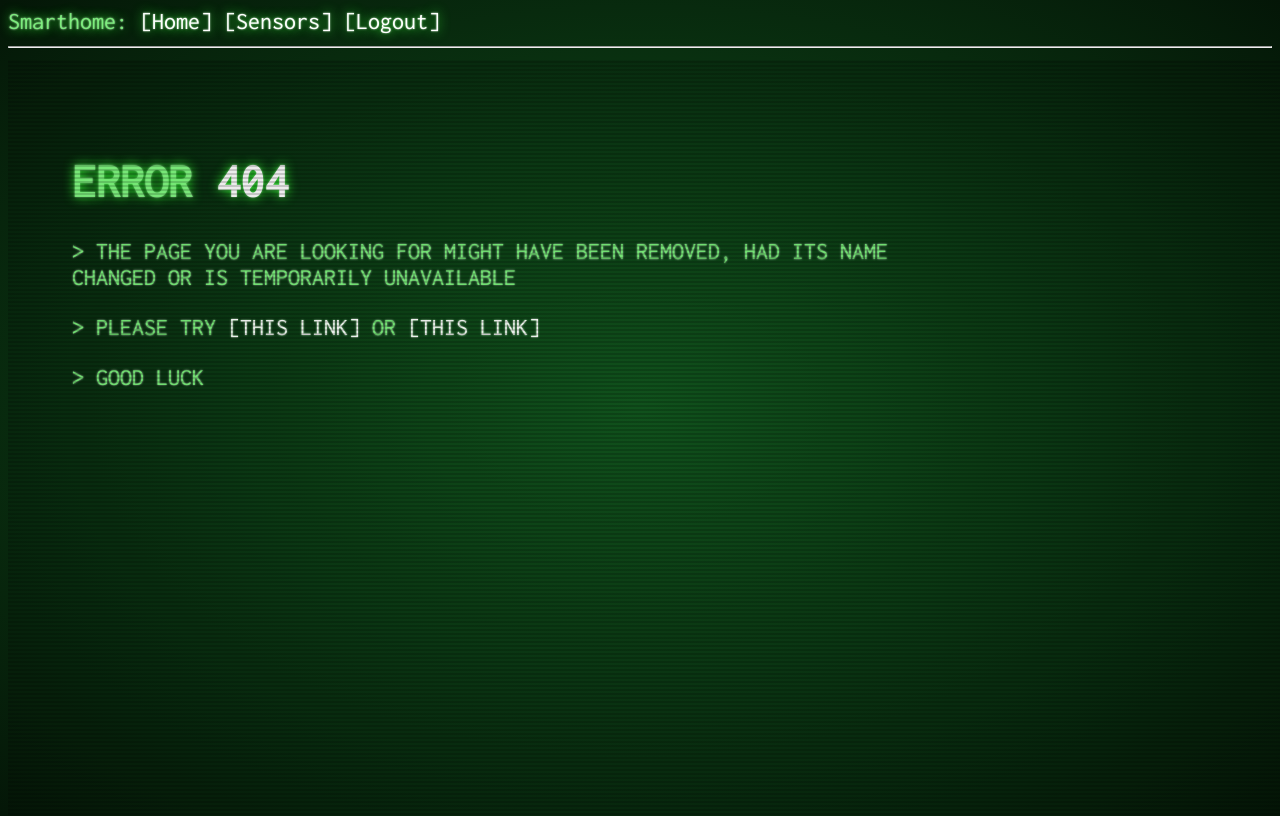
After one commit to zenogears/smarthome, a Flask app: template app/templates/404.html in a window 1280 px wide. The commit adds this page. Run offline with Flask 2, Linux system fonts and the light colour scheme; the template is opened without the code that fills it, so the values that code supplies are empty; the visitor is signed in with stand-in values (Sample User, id 1); parts of the project's set-up code (start-up, migrations or seed data) failed here and were passed over.

Commit message:
testing new css

```diff
--- /dev/null
+++ b/app/static/css/mystatic.css
@@ -0,0 +1,111 @@
+@import 'https://fonts.googleapis.com/css?family=Inconsolata';
+
+html {
+  min-height: 100%;
+}
+
+body {
+  box-sizing: border-box;
+  height: 100%;
+  background-color: #000000;
+  background-image: radial-gradient(#11581E, #041607);
+  font-family: 'Inconsolata', Helvetica, sans-serif;
+  font-size: 1.5rem;
+  color: rgba(128, 255, 128, 0.8);
+  text-shadow:
+      0 0 1ex rgba(51, 255, 51, 1),
+      0 0 2px rgba(255, 255, 255, 0.8);
+}
+
+.overlay {
+  pointer-events: none;
+  position: absolute;
+  width: 100%;
+  height: 100%;
+  background:
+      repeating-linear-gradient(
+      180deg,
+      rgba(0, 0, 0, 0) 0,
+      rgba(0, 0, 0, 0.3) 50%,
+      rgba(0, 0, 0, 0) 100%);
+  background-size: auto 4px;
+  z-index: 99;
+}
+
+.overlay::before {
+  content: "";
+  pointer-events: none;
+  position: absolute;
+  display: block;
+  top: 0;
+  left: 0;
+  right: 0;
+  bottom: 0;
+  width: 100%;
+  height: 100%;
+  background-image: linear-gradient(
+      0deg,
+      transparent 0%,
+      rgba(32, 128, 32, 0.2) 2%,
+      rgba(32, 128, 32, 0.8) 3%,
+      rgba(32, 128, 32, 0.2) 3%,
+      transparent 100%);
+  background-repeat: no-repeat;
+  animation: scan 7.5s linear 0s infinite;
+}
+
+@keyframes scan {
+  0%        { background-position: 0 -100vh; }
+  35%, 100% { background-position: 0 100vh; }
+}
+
+.terminal {
+  box-sizing: inherit;
+  position: absolute;
+  height: 100%;
+  width: 1000px;
+  max-width: 100%;
+  padding: 4rem;
+  text-transform: uppercase;
+}
+
+.output {
+  color: rgba(128, 255, 128, 0.8);
+  text-shadow:
+      0 0 1px rgba(51, 255, 51, 0.4),
+      0 0 2px rgba(255, 255, 255, 0.8);
+}
+
+.output::before {
+  content: "> ";
+}
+
+/*
+.input {
+  color: rgba(192, 255, 192, 0.8);
+  text-shadow:
+      0 0 1px rgba(51, 255, 51, 0.4),
+      0 0 2px rgba(255, 255, 255, 0.8);
+}
+
+.input::before {
+  content: "$ ";
+}
+*/
+
+a {
+  color: #fff;
+  text-decoration: none;
+}
+
+a::before {
+  content: "[";
+}
+
+a::after {
+  content: "]";
+}
+
+.errorcode {
+  color: white;
+}
--- /dev/null
+++ b/app/templates/404.html
@@ -0,0 +1,16 @@
+<!-- extend base layout -->
+{% extends "base.html" %}
+
+{% block content %}
+ <head>
+
+    <link type="text/css" rel="stylesheet" href="{{ url_for('static', filename='css/mystatic.css') }}"/>
+</head>
+<div class="overlay"></div>
+<div class="terminal">
+  <h1>Error <span class="errorcode">404</span></h1>
+  <p class="output">The page you are looking for might have been removed, had its name changed or is temporarily unavailable</ü>
+  <p class="output">Please try <a href="/">this link</a> or <a href="/index">this link</a></p>
+  <p class="output">Good luck</p>
+</div>
+{% endblock %}
--- a/app/templates/base.html
+++ b/app/templates/base.html
@@ -5,6 +5,8 @@
     {% else %}
     <title>smarthome</title>
     {% endif %}
+    <link type="text/css" rel="stylesheet" href="{{ url_for('static', filename='css/mystatic.css') }}"/>
+
   </head>
   <body>
       <div>
@@ -17,6 +19,7 @@
         <a href="{{ url_for('logout') }}">Logout</a>
         {% endif %}
     </div>
+    <hr>
     {% block content %}{% endblock %}
   </body>
 
--- a/app/views.py
+++ b/app/views.py
@@ -56,9 +56,14 @@ def register():
 def page_not_found(e):
     return render_template('401.html'), 401
 
+@app.errorhandler(404)
+def page_not_found(e):
+    return render_template('404.html'), 404
+
 @app.route('/')
+@app.route('/index')
 def index():
-    return render_template('index.html')
+    return render_template('index.html', title='Main page')
 
 @app.route('/temp')
 @login_required
--- a/db_migrate.py
+++ b/db_migrate.py
@@ -1,4 +1,4 @@
-#!/usr/bin/python3
+#!/usr/bin/python
 import imp
 import os
 from flask_sqlalchemy import SQLAlchemy
```
